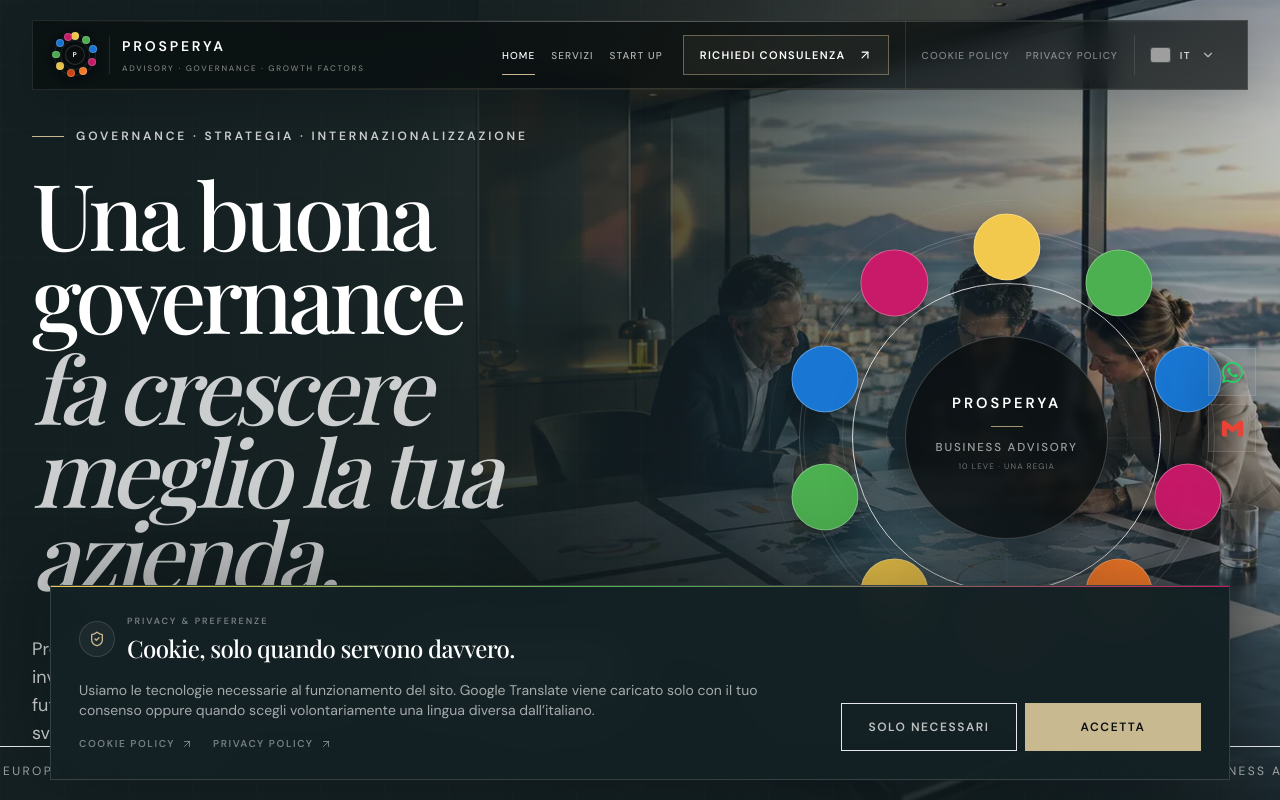
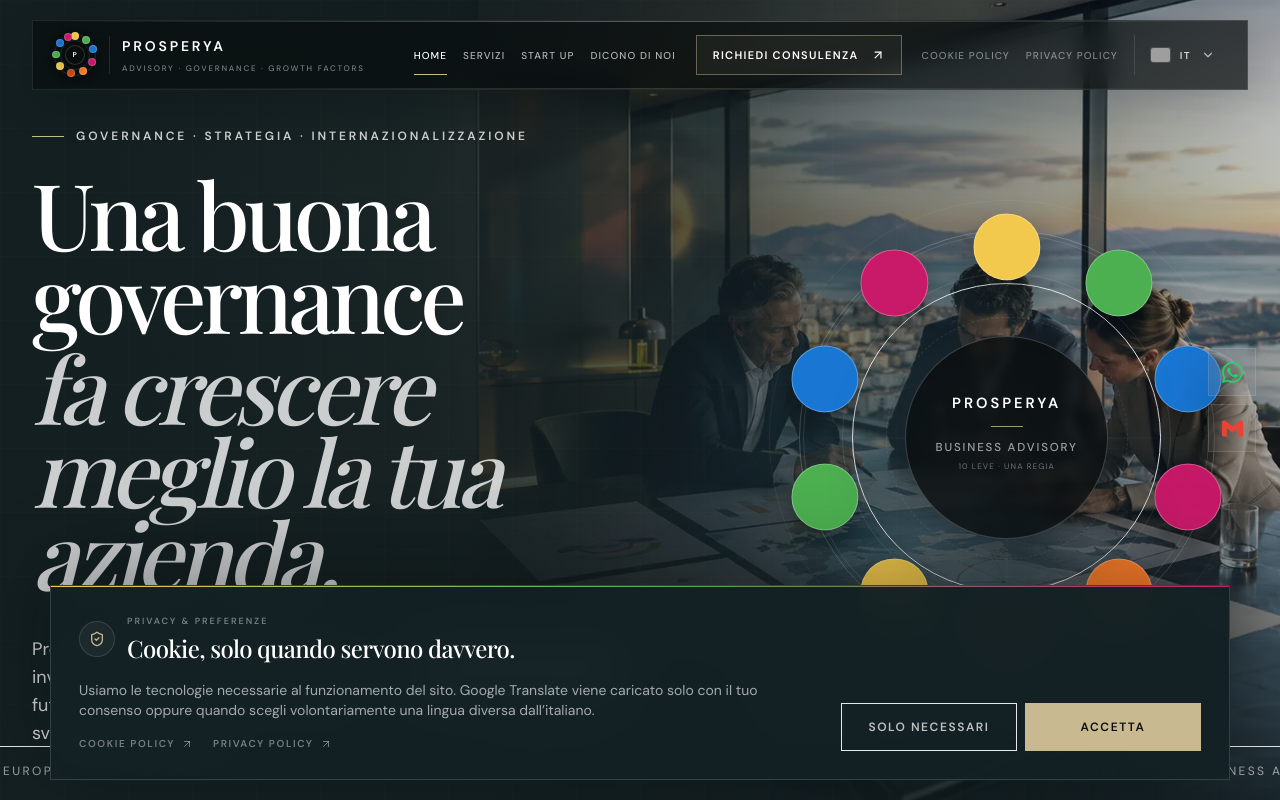
Before and after one commit to gaetanomeli95-lab/Prosperya-site, a Next.js app: page / in a window 1280 px wide. Shown: the top 800 px of the page. Built offline with nearby package versions, Linux system fonts and the light colour scheme; grey boxes are pictures that could not be loaded; a web font is replaced by a local one.

Commit message:
nav: add Dicono di noi after Start Up

```diff
--- a/src/data/navigation.ts
+++ b/src/data/navigation.ts
@@ -2,6 +2,7 @@ export const mainNav = [
   { label: 'Home', href: '/' },
   { label: 'Servizi', href: '/servizi/' },
   { label: 'Start Up', href: '/servizi/startup/' },
+  { label: 'Dicono di noi', href: '/dicono-di-noi/' },
   { label: 'Richiedi consulenza', href: '/contatti/' },
   { label: 'Cookie Policy', href: '/cookie-policy/' },
   { label: 'Privacy Policy', href: '/privacy-policy/' },
```
